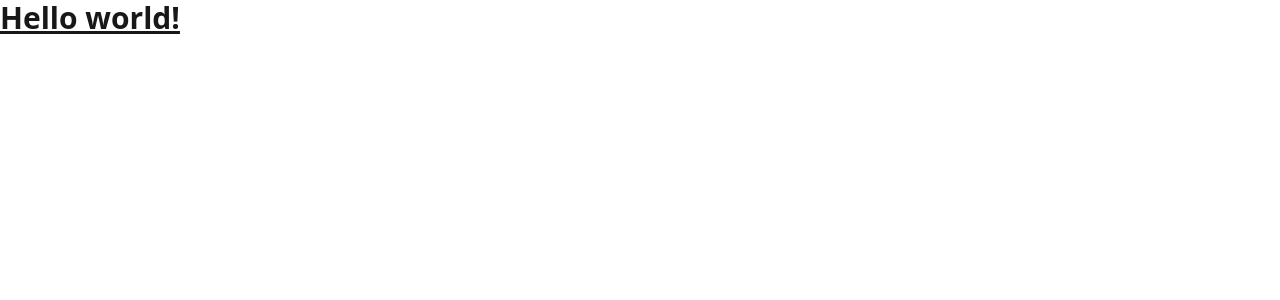
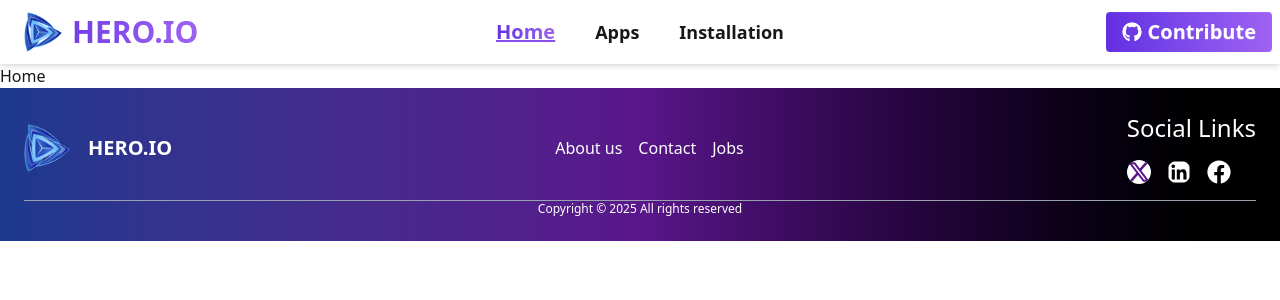
Before and after one commit to Farzia-esha/Productive-Apps, a React (Vite) app: page / in a window 1280 px wide. Shown: the top 300 px of the page. Built offline with nearby package versions, Linux system fonts and the light colour scheme.

Commit message:
Add Navbar & Footer

```diff
--- a/package.json
+++ b/package.json
@@ -11,9 +11,12 @@
   },
   "dependencies": {
     "@tailwindcss/vite": "^4.1.14",
+    "lucide-react": "^0.545.0",
     "react": "^19.1.1",
     "react-dom": "^19.1.1",
+    "react-icons": "^5.5.0",
     "react-router": "^7.9.3",
+    "react-router-dom": "^7.9.3",
     "tailwindcss": "^4.1.14"
   },
   "devDependencies": {
--- /dev/null
+++ b/src/Components/Footer.jsx
@@ -0,0 +1,58 @@
+//
+
+import React from 'react';
+import logo from "../assets/logo.png";
+import { FaFacebook, FaLinkedin } from 'react-icons/fa';
+import { FaXTwitter } from "react-icons/fa6";
+
+const Footer = () => {
+  return (
+    <footer className="bg-gradient-to-r from-blue-900 via-purple-900 to-black text-white p-6">
+      <div className="container mx-auto flex flex-col md:flex-row items-center justify-between">
+
+        <div className="flex items-center gap-4">
+          <img src={logo} alt="Logo" className="w-12 h-12" />
+          <p className="font-bold text-xl">HERO.IO</p>
+        </div>
+
+          <nav className="grid grid-flow-col gap-4">
+    <a className="link link-hover">About us</a>
+    <a className="link link-hover">Contact</a>
+    <a className="link link-hover">Jobs</a>
+  </nav>
+
+
+        {/*Social Icons */}
+        <div className=" gap-4 mt-4 md:mt-0 ">
+            <div>
+                <p className='text-2xl'>Social Links</p>
+
+            </div>
+            <div className='flex mt-4 gap-4'>
+            <a href="https://twitter.com" target="_blank" rel="noopener noreferrer">
+            <FaXTwitter className="w-6 h-6 hover:text-blue-400 cursor-pointer rounded-xl bg-white text-purple-900" />
+          </a>
+          <a href="https://www.linkedin.com" target="_blank" rel="noopener noreferrer">
+            <FaLinkedin className="w-6 h-6 hover:text-blue-700 cursor-pointer rounded-xl  " />
+          </a>
+          <a href="https://www.facebook.com" target="_blank" rel="noopener noreferrer">
+            <FaFacebook className="w-6 h-6 hover:text-blue-500 cursor-pointer" />
+          </a>
+
+            </div>
+
+
+        </div>
+
+      </div>
+
+      {/*copyright */}
+      <div className="text-center mt-4 text-xs">
+        <hr className='text-gray-400' />
+        Copyright © {new Date().getFullYear()} All rights reserved
+      </div>
+    </footer>
+  );
+};
+
+export default Footer;
--- /dev/null
+++ b/src/Components/Navbar.jsx
@@ -0,0 +1,84 @@
+import React from "react";
+import logo from "../assets/logo.png";
+import { Link, NavLink } from "react-router-dom";
+import { FaGithub } from "react-icons/fa";
+
+const Navbar = () => {
+  const navLinks = (
+    <div className="flex flex-col md:flex-row md:gap-10 font-semibold">
+      <NavLink to="/" className="md:bg-gradient-to-r from-[#632EE3] to-[#9F62F2] bg-clip-text md:text-transparent text-xl flex items-center gap-2 md:underline md:decoration-[#894FEC]">
+       Home
+      </NavLink>
+      <NavLink to="/apps" className=" text-lg flex items-center gap-2">
+       Apps
+      </NavLink>
+      <NavLink to="/installation" className=" text-lg flex items-center gap-2">
+       Installation
+      </NavLink>
+    </div>
+
+  );
+
+
+  return (
+    <div className="bg-white shadow-md sticky top-0 z-50">
+
+        <div className="navbar bg-base-100 font-inter">
+          {/* left */}
+          <div className="navbar-start">
+            {/* mobile dropdown */}
+            <div className="dropdown pr-4">
+              <div tabIndex={0} role="button" className="btn btn-ghost lg:hidden">
+                <svg
+                  xmlns="http://www.w3.org/2000/svg"
+                  className="h-6 w-6"
+                  fill="none"
+                  viewBox="0 0 24 24"
+                  stroke="currentColor"
+                >
+                  <path
+                    strokeLinecap="round"
+                    strokeLinejoin="round"
+                    strokeWidth="2"
+                    d="M4 6h16M4 12h8m-8 6h16"
+                  />
+                </svg>
+              </div>
+              <ul
+                tabIndex={0}
+                className="menu menu-sm dropdown-content bg-base-100 rounded-box mt-3 w-52 p-2 shadow z-[100]"
+              >
+                {navLinks}
+              </ul>
+            </div>
+
+            {/* Logo */}
+            {/* bg-gradient-to-r from-[#632EE3] to-[#9F62F2] bg-clip-text text-transparent */}
+            <Link
+              to="/"
+              className="flex items-center justify-center font-bold gap-2 text-3xl bg-gradient-to-r from-[#632EE3] to-[#9F62F2] bg-clip-text text-transparent"
+            >
+              <img src={logo} alt="" className=" w-10 " />
+              HERO.IO
+            </Link>
+          </div>
+
+          <div className="navbar-center hidden lg:flex">
+            <ul className="menu menu-horizontal px-1">{navLinks}</ul>
+          </div>
+
+          <div className="navbar-end">
+            <Link
+              to="https://github.com/Farzia-esha"
+              target="_blank"
+              className="btn bg-gradient-to-r from-[#632EE3] to-[#9F62F2] text-white text-xl border-none"
+            >
+              <FaGithub className=" size-5 rounded-2xl " /> Contribute
+            </Link>
+          </div>
+        </div>
+    </div>
+  );
+};
+
+export default Navbar;
--- /dev/null
+++ b/src/Layouts/MainLayout.jsx
@@ -0,0 +1,18 @@
+import React from 'react';
+import Navbar from '../Components/Navbar';
+import Footer from '../Components/Footer';
+import { Outlet } from 'react-router';
+
+const MainLayout = () => {
+    return (
+        <div className='flex flex-col min-h-screen'>
+            <Navbar />
+            <div className=''>
+                <Outlet />
+            </div>
+            <Footer />
+        </div>
+    );
+};
+
+export default MainLayout;
--- /dev/null
+++ b/src/Pages/Apps.jsx
@@ -0,0 +1,12 @@
+import React from 'react';
+
+const Apps = () => {
+    return (
+        <div>
+            apps
+
+        </div>
+    );
+};
+
+export default Apps;
--- /dev/null
+++ b/src/Pages/ErrorPage.jsx
@@ -0,0 +1,11 @@
+import React from 'react';
+
+const ErrorPage = () => {
+    return (
+        <div>
+            <h1>404 page not found.</h1>
+        </div>
+    );
+};
+
+export default ErrorPage;
--- /dev/null
+++ b/src/Pages/Home.jsx
@@ -0,0 +1,11 @@
+import React from 'react';
+
+const Home = () => {
+    return (
+        <div>
+            Home
+        </div>
+    );
+};
+
+export default Home;
--- /dev/null
+++ b/src/Pages/Installation.jsx
@@ -0,0 +1,11 @@
+import React from 'react';
+
+const Installation = () => {
+    return (
+        <div>
+            Installation
+        </div>
+    );
+};
+
+export default Installation;
--- a/src/Routes/Routes.jsx
+++ b/src/Routes/Routes.jsx
@@ -1,12 +1,26 @@
 import React from 'react';
 import { createBrowserRouter } from 'react-router'
-import App from '../App';
+import Home from '../Pages/Home';
+import Apps from '../Pages/Apps';
+import MainLayout from '../Layouts/MainLayout';
 
 const router = createBrowserRouter([
   {
     path: "/",
-    element: <App />,
+    element: <MainLayout />,
+    children: [
+        {
+            index: true ,
+            element: <Home />,
+        },
+        {
+            path: "/apps",
+            element: <Apps />,
+        },
+    ]
   },
+
+
 ]);
 
 export default router;
```
Also changed, not shown: src/Pages/AppDetails.jsx (added), 1 other file (tests, documents, lock files or other folders).
